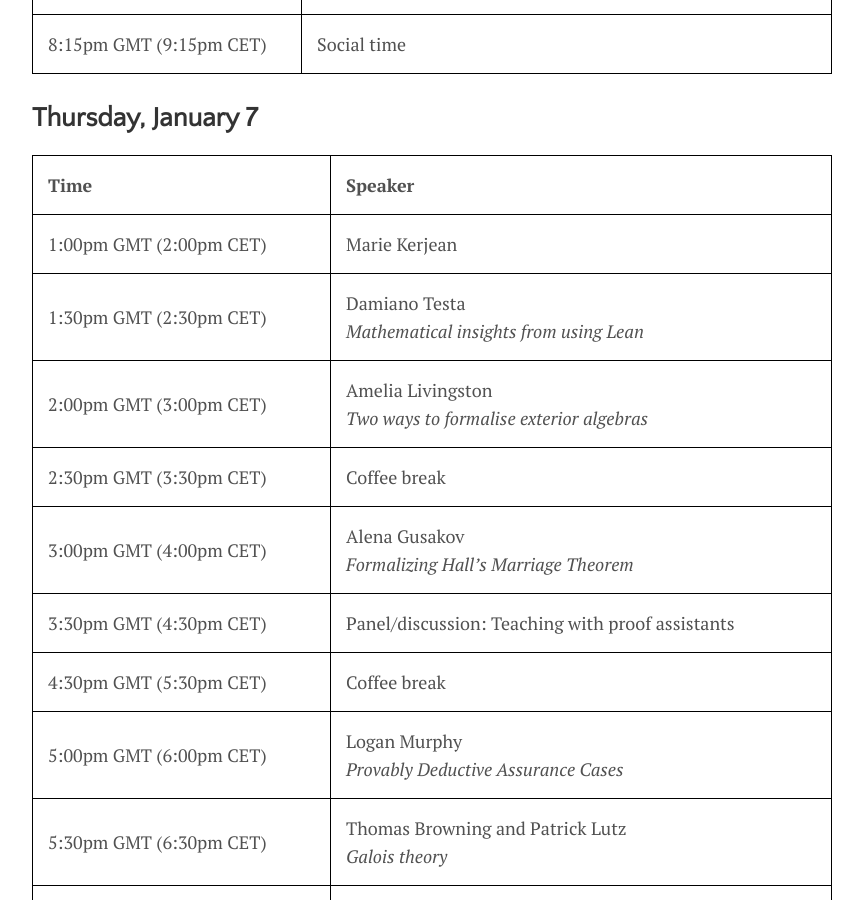
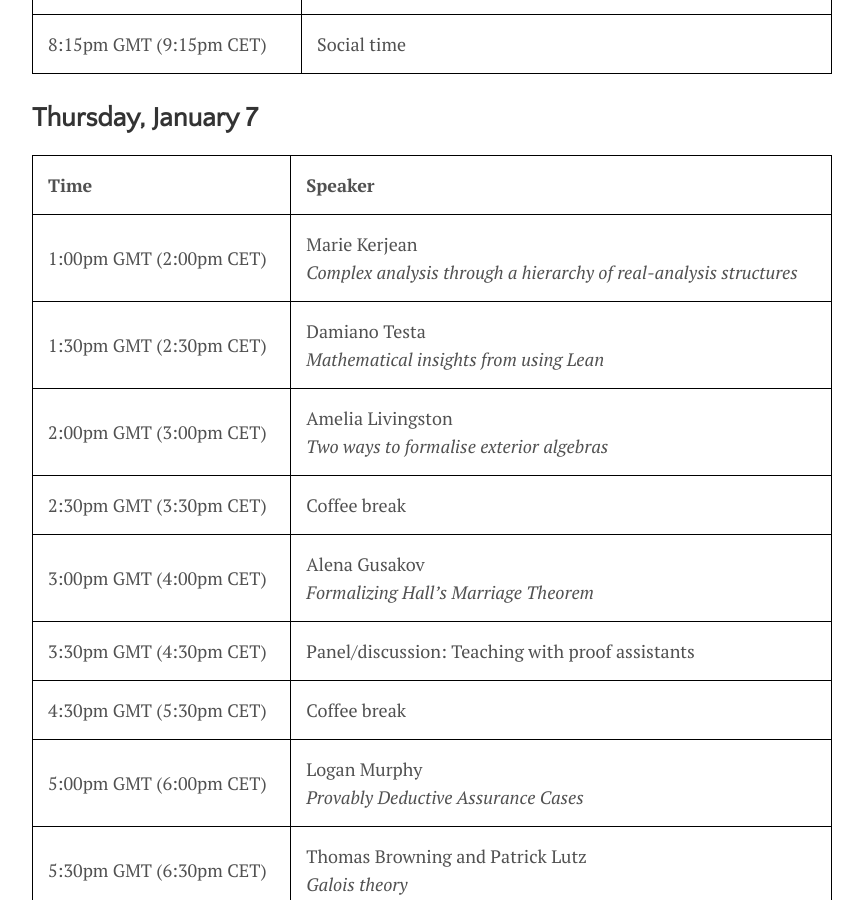
Before and after one commit to leanprover-community/lt2021, a Jekyll site: the page built from schedule.md, in a window 1280 px wide and 900 px high, scrolled down 3707 px. Shown: the whole window, without its empty margins (208-1071 px from the left). Built offline with Jekyll 4.4.1, drawn with Linux system fonts in a browser that asks for light colours.

Commit message:
Add Marie's title

```diff
--- a/schedule.md
+++ b/schedule.md
@@ -84,7 +84,7 @@ look for them on [wonder.me](https://www.wonder.me/)!
 
 | Time      | Speaker            |
 | --------- | ------------------ |
-| <time datetime="2021-01-04T14:00+01:00">2:00pm CET</time> | Marie Kerjean |
+| <time datetime="2021-01-04T14:00+01:00">2:00pm CET</time> | Marie Kerjean<br>*Complex analysis through a hierarchy of real-analysis structures* |
 | <time datetime="2021-01-04T14:30+01:00">2:30pm CET</time> | Damiano Testa<br>*Mathematical insights from using Lean* |
 | <time datetime="2021-01-04T15:00+01:00">3:00pm CET</time> | Amelia Livingston<br>*Two ways to formalise exterior algebras* |
 | <time datetime="2021-01-04T15:30+01:00">3:30pm CET</time> | Coffee break |
```
